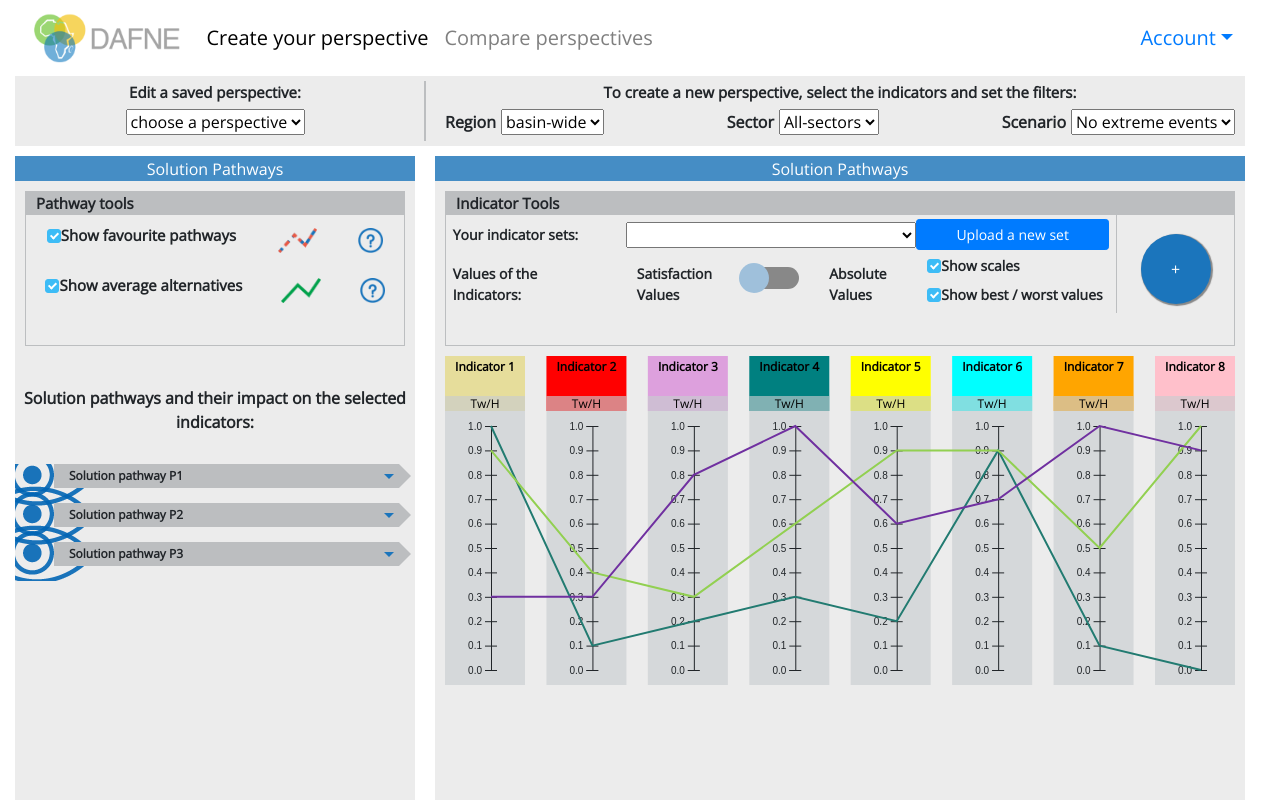
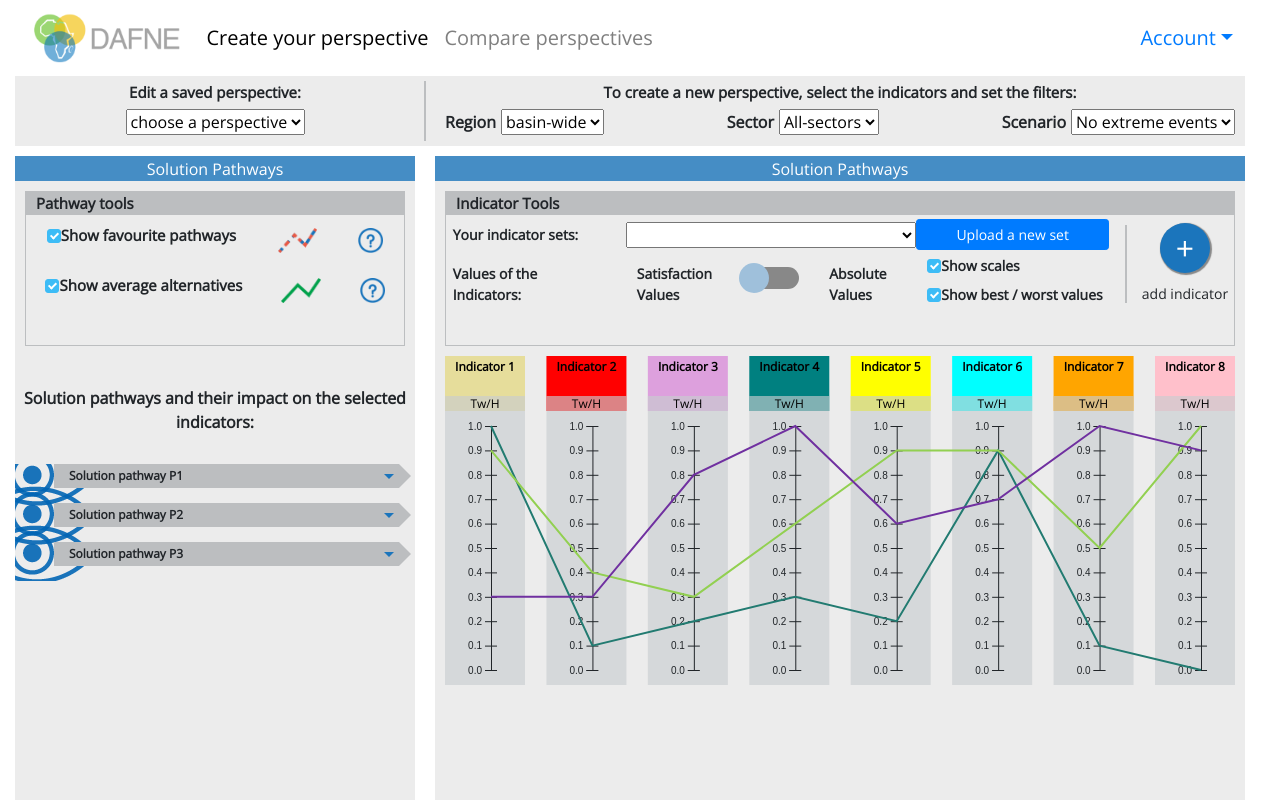
Before and after one commit to panzerfausten/DAFNE, a React (Create React App) app in the folder dafne/: page /app in a window 1280 px wide. Built offline with nearby package versions, Linux system fonts and the light colour scheme.

Commit message:
modal indicators

```diff
--- /dev/null
+++ b/dafne/src/components/IndicatorFilter.js
@@ -0,0 +1,75 @@
+import React from 'react';
+import "../style/style.scss";
+import { Modal, Button } from 'react-bootstrap';
+import PropTypes from 'prop-types';
+
+class IndicatorFilter extends React.Component {
+  constructor (props) {
+    super(props);
+    this.handleOpenModal = this.handleOpenModal.bind(this);
+  }
+
+  handleOpenModal(value){
+    this.props.handleOpenModal(value);
+  }
+
+  render(){
+    return (
+      <Modal className='custom_modal' show={this.props.show} onHide={() => this.handleOpenModal(false)} centered>
+        <Modal.Header closeButton className="custom_modal_header">
+          <Modal.Title> Select your indicators </Modal.Title>
+        </Modal.Header>
+        <Modal.Body>
+          <div className='custom_modal_content'>
+            <div className='custom_top_content m-b-10 p-10'>
+              <span>Filters: </span>
+
+              <div>
+                <span>Region</span>
+                <select className='m-l-5'>
+                  <option>basin-wide</option>
+                </select>
+              </div>
+
+              <div>
+                <span>Sector</span>
+                <select className='m-l-5'>
+                  <option>All</option>
+                </select>
+              </div>
+            </div>
+
+            <div className='custom_bottom_content p-10'>
+              <select multiple>
+                <option>Energy Gibe 1</option>
+                <option>Energy Gibe 2</option>
+                <option>Energy Gibe 3</option>
+                <option>Energy K</option>
+              </select>
+            </div>
+          </div>
+
+        </Modal.Body>
+        <Modal.Footer>
+          <Button className='btn_modal' block onClick={() => this.handleOpenModal(false)}>
+            OK
+          </Button>
+        </Modal.Footer>
+      </Modal>
+    );
+  }
+}
+IndicatorFilter.propTypes = {
+  show            : PropTypes.bool,
+  handleOpenModal : PropTypes.func,
+  onClick         : PropTypes.func
+};
+
+
+IndicatorFilter.defaultProps = {
+  show            : false,
+  handleOpenModal : () => {},
+  onClick         : () => {}
+};
+
+export default IndicatorFilter;
--- a/dafne/src/components/IndicatorTools.js
+++ b/dafne/src/components/IndicatorTools.js
@@ -3,23 +3,31 @@ import Switch from "react-switch";
 import 'rc-checkbox/assets/index.css';
 import Button from 'react-bootstrap/Button';
 import Checkbox  from 'rc-checkbox';
+
+import IndicatorFilter from '../components/IndicatorFilter';
+
 class IndicatorTools extends React.Component {
   constructor() {
     super();
     this.state = {
-      checked: false,
+      checked     : false,
       show_scales : false,
-      show_best : true
+      show_best   : true,
+      show_modal  : false,
     };
-    this.handleChange   = this.handleChange.bind(this);
-    this.handleCbScales = this.handleCbScales.bind(this);
+    this.handleChange    = this.handleChange.bind(this);
+    this.handleCbScales  = this.handleCbScales.bind(this);
+    this.handleOpenModal = this.handleOpenModal.bind(this);
+  }
 
-  }
   handleChange(checked) {
     this.setState({ checked });
   }
   handleCbScales(checked) {
     this.setState({ show_scales:checked });
+  }
+  handleOpenModal(value){
+    this.setState({ show_modal : value})
   }
   render(){
     return(
@@ -74,13 +82,15 @@ class IndicatorTools extends React.Component {
                     </div>
                 </div>
             </div>
-            <div className="it_area_b" style={{marginLeft: "50",display: "flex",justifyContent: "center",alignItems: "center"}}>
-            <div className="circular_button">+</div>
+            <div className='it_area_divider'></div>
+            <div className="it_area_b">
+              <div className="circular_button m-b-10" onClick={() => this.handleOpenModal(true)}>+</div>
+              add indicator
             </div>
           </div>
           </div>
         </div>
-
+        <IndicatorFilter show={this.state.show_modal} handleOpenModal={this.handleOpenModal}/>
       </div>
     )
   }
--- a/dafne/src/style/style.scss
+++ b/dafne/src/style/style.scss
@@ -105,7 +105,7 @@ input{
 }
 .filter_divider_area{
   width: 2px;
-  background-color:#bcbec0;
+  background-color: $darkgray;
   margin-left:9px;
   margin-right: 9px;
 }
@@ -234,21 +234,34 @@ input{
   justify-content: center;
 }
 .it_area_b{
-  border-left: 1px solid $darkgray;
   flex:.2;
+  // margin-left: 50px;
+  display:flex;
+  flex-direction:column;
+  justify-content:center;
+  align-items:center;
+  font-size: 14px;
+}
+.it_area_divider{
+  background-color: $darkgray;
+  width: 2px;
+  margin-left: 9px;
+  margin-right: 9px;
+  margin-top: 10px;
+  margin-bottom: 10px;
 }
 .circular_button{
-  margin-top:10px;
-  width:70px;
-  height: 70px;
+  width:50px;
+  height:50px;
   color:white;
-  border-radius: 50px;
+  border-radius: 50%;
   background-color: $darkblue;
   justify-content: center;
   display: flex;
   align-items: center;
   cursor: pointer;
   box-shadow: 1px 1px 1px 1px #888888;
+  font-size: xx-large;
 }
 .circular_button:hover{
   background-color: #0d5288;
@@ -308,6 +321,12 @@ label{
   font-size: 15px;
   font-weight: bold;
 }
+/**********************
+  Margin and paddings
+***********************/
+.m-l-5{
+  margin-left: 5px;
+}
 .m-t-10{
   margin-top: 10px;
 }
@@ -320,8 +339,14 @@ label{
 .m-b-15{
   margin-bottom:15px;
 }
+.m-b-20{
+  margin-bottom:20px;
+}
 .p-l-15{
   padding-left:15px;
+}
+.p-10{
+  padding: 10px;
 }
 /**********************
        Pathway
@@ -382,3 +407,46 @@ label{
 .b-b-2{
   border-bottom: 2px solid red;
 }
+/**********************
+     Pathway borders
+***********************/
+.txt-center{
+  text-align: center !important;
+}
+/**********************
+  Modal custom
+***********************/
+.custom_modal .modal_content{
+  border: none !important;
+}
+.custom_modal_header{
+  background-color: $blue;
+  color:white !important;
+}
+.custom_modal_header .close{
+  color:white !important;
+}
+.btn_modal{
+  background-color: $blue !important;
+  border: none !important;
+}
+.btn_modal:hover{
+  background-color: #0d5288 !important;
+}
+.custom_modal_content{
+  display: flex;
+  flex-direction: column;
+  // background-color: $gray;
+}
+.custom_top_content{
+  display: flex;
+  flex-direction: row;
+  justify-content: space-between;
+  background-color: $gray;
+}
+.custom_top_content span{
+  font-weight: bold;
+}
+.custom_bottom_content{
+  background-color: $gray;
+}
```
